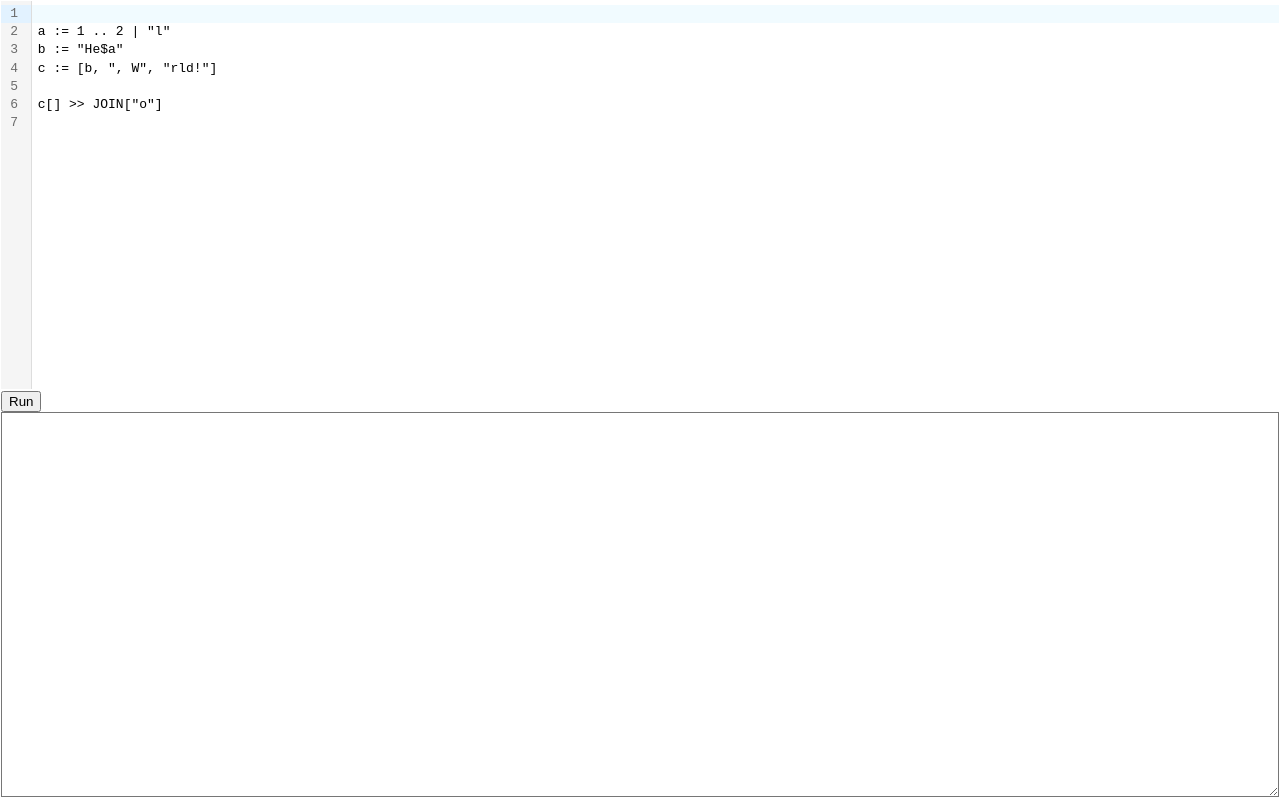
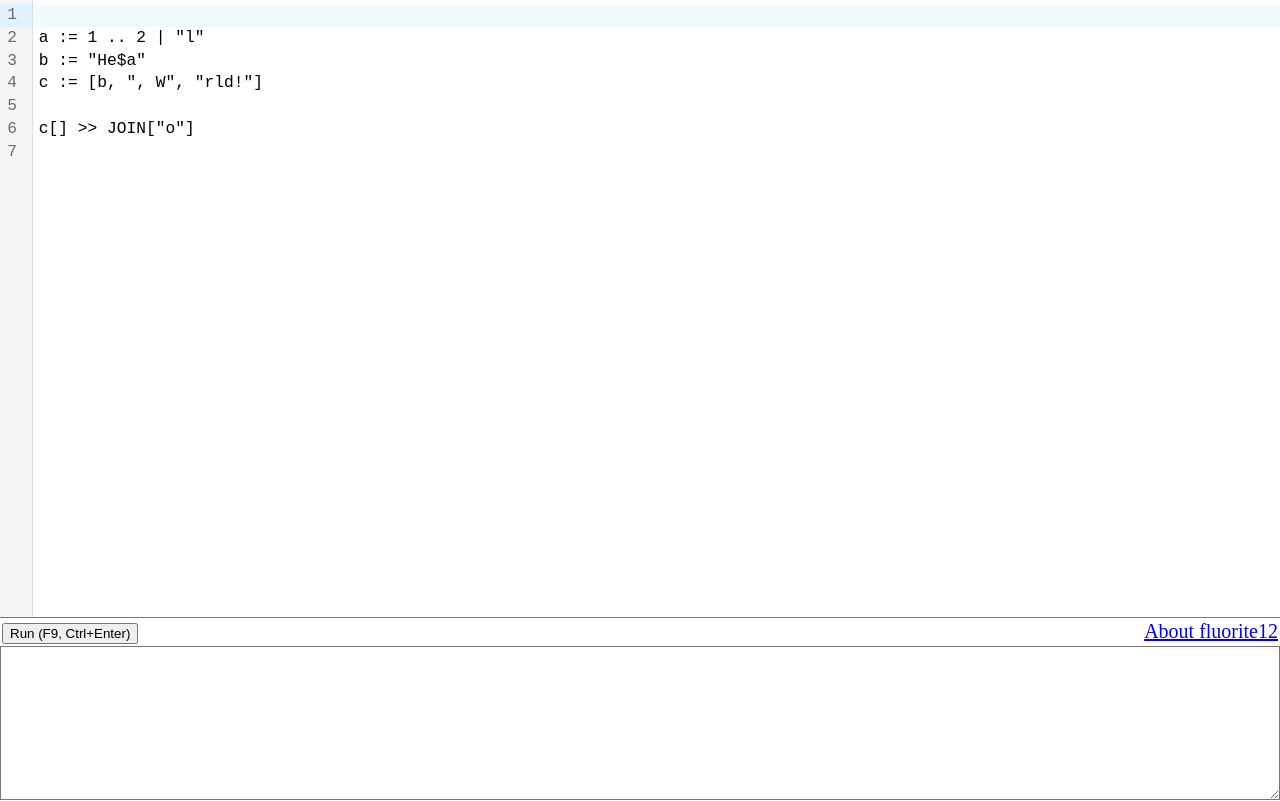
Before and after one commit to MirrgieRiana/fluorite12, a website with bundled scripts: page playground/src/index.html in a window 1280 px wide. Built offline with nearby package versions, Linux system fonts and the light colour scheme.

Commit message:
playground: view: change style

```diff
--- a/playground/src/index.html
+++ b/playground/src/index.html
@@ -18,6 +18,7 @@
 
         html {
             height: 100%;
+            font-size: 125%;
         }
         body {
             height: 100%;
@@ -28,12 +29,24 @@
             height: 100%;
             border-collapse: collapse;
         }
+        #container td {
+            padding: 0;
+        }
         #input_container > .cm-editor, #output {
             box-sizing: border-box;
             width: 100%;
             height: 100%;
+        }
+        #input_container > .cm-editor {
+            border-bottom: 1px solid #777777;
+        }
+        #output {
             margin: 0%;
             background-color: #FFFFFF;
+            vertical-align: top;
+        }
+        #input_container > .cm-editor.cm-focused {
+            outline: none !important;
         }
     </style>
     <script src="fluorite12.js"></script>
@@ -70,14 +83,19 @@
 </head>
 <body>
 <table id="container">
-    <tr style="height: 50%;">
-        <td id="input_container"></td>
+    <tr style="height: 80%;">
+        <td id="input_container" colspan="2"></td>
     </tr>
     <tr style="height: 0%;">
-        <td><input type="button" value="Run" onclick="run()" title="(Ctrl+Enter)"></td>
+        <td style="padding: 0.1em;">
+            <input type="button" value="Run (F9, Ctrl+Enter)" onclick="run()">
+        </td>
+        <td style="padding: 0.1em; text-align: right;">
+            <a href="https://github.com/MirrgieRiana/fluorite12" target="_blank">About fluorite12</a>
+        </td>
     </tr>
-    <tr style="height: 50%;">
-        <td><textarea id="output"></textarea></td>
+    <tr style="height: 20%;">
+        <td colspan="2"><textarea id="output"></textarea></td>
     </tr>
 </table>
 <script src="editor.bundle.js"></script>
```
